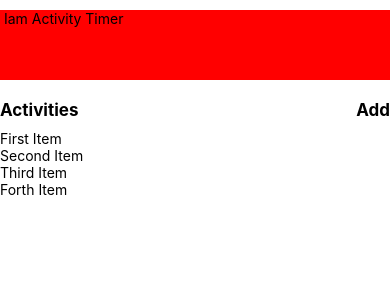
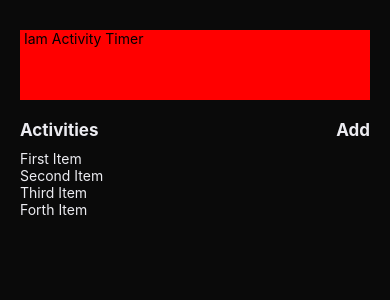
Before and after one commit to indraworks/rn-expo-note-filip, a React Native app: screen / in a window 390 px wide. Shown: the top 300 px of the page. Built offline with nearby package versions, Linux system fonts and the light colour scheme.

Commit message:
add variable COLORS and padding container

```diff
--- a/App.js
+++ b/App.js
@@ -1,12 +1,15 @@
 import { StatusBar } from "expo-status-bar";
-import { StyleSheet, SafeAreaView } from "react-native";
+import { StyleSheet, SafeAreaView, View } from "react-native";
 import { ActivityHomeScreen } from "./src/screens/Home";
+import { COLORS } from "./src/variables/styles";
 
 export default function App() {
   return (
-    <SafeAreaView style={styles.container}>
-      <ActivityHomeScreen />
-      <StatusBar style="auto" />
+    <SafeAreaView style={{ flex: 1 }}>
+      <View style={styles.container}>
+        <ActivityHomeScreen />
+        <StatusBar style="auto" />
+      </View>
     </SafeAreaView>
   );
 }
@@ -14,13 +17,19 @@ export default function App() {
 const styles = StyleSheet.create({
   container: {
     flex: 1,
-    backgroundColor: "#fff",
+    backgroundColor: COLORS.black,
     alignItems: "center",
     justifyContent: "center",
+    padding: 20,
   },
 });
 /*
 pada app.js view kita hilangkan ganti
-denfan SafeAreaView mewakili batas2
+denfan SafeAreaView mewakili batas2 nah saveAreaView tidak boleh berisi container
+dia hanya ut batas safe paling luar saja kita beri flex:1
+dimana wraping component smua/view dibawahnya tumbuh sama2 besar!
+nah utk dibawah safeView kita buat View dimana kita akan buat
+COLOR yg mana sifatnya adalah global nah variable color ini dipakai utk smua
+unit di view dan compojent( global)
 
 */
--- a/src/components/activity/Item.js
+++ b/src/components/activity/Item.js
@@ -1,10 +1,11 @@
 import React from "react";
 import { View, Text } from "react-native";
+import { COLORS } from "../../variables/styles";
 
 export const ActivityItem = ({ title }) => {
   return (
     <View>
-      <Text>{title}</Text>
+      <Text style={{ color: COLORS.white }}>{title}</Text>
     </View>
   );
 };
--- a/src/screens/Home.js
+++ b/src/screens/Home.js
@@ -2,6 +2,7 @@ import { FlatList, StyleSheet, View, Text } from "react-native";
 import { ActivityTimer } from "../components/activity/Timer";
 import { ActivityItem } from "../components/activity/Item";
 import data from "../data/activities.json";
+import { COLORS } from "../variables/styles";
 
 export const ActivityHomeScreen = () => {
   return (
@@ -34,6 +35,7 @@ const styles = StyleSheet.create({
   text: {
     fontSize: 17,
     fontWeight: "bold",
+    color: COLORS.white,
   },
 });
 
--- /dev/null
+++ b/src/variables/styles.js
@@ -0,0 +1,12 @@
+export const COLORS = {
+  black: "#0a0a0a",
+  darkGray: "#1e1e1e",
+  semiDarkGray: "#414141",
+  lightGray: "#707070",
+  white: "#ececf1",
+  brightGreen: "#64ff5a",
+  normalGreen: "#40e640",
+  brightYellow: "#ffdc50",
+  brightBlue: "#33d6ff",
+  brightRed: "#ff5555",
+};
```
